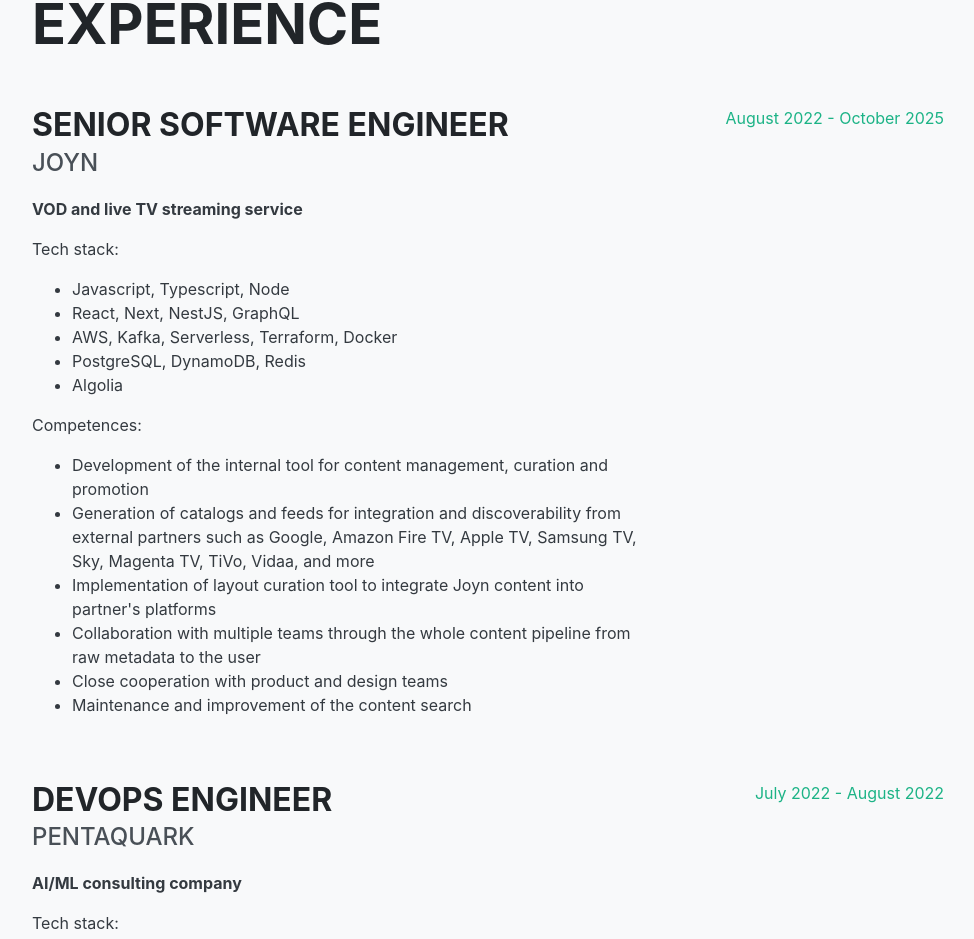
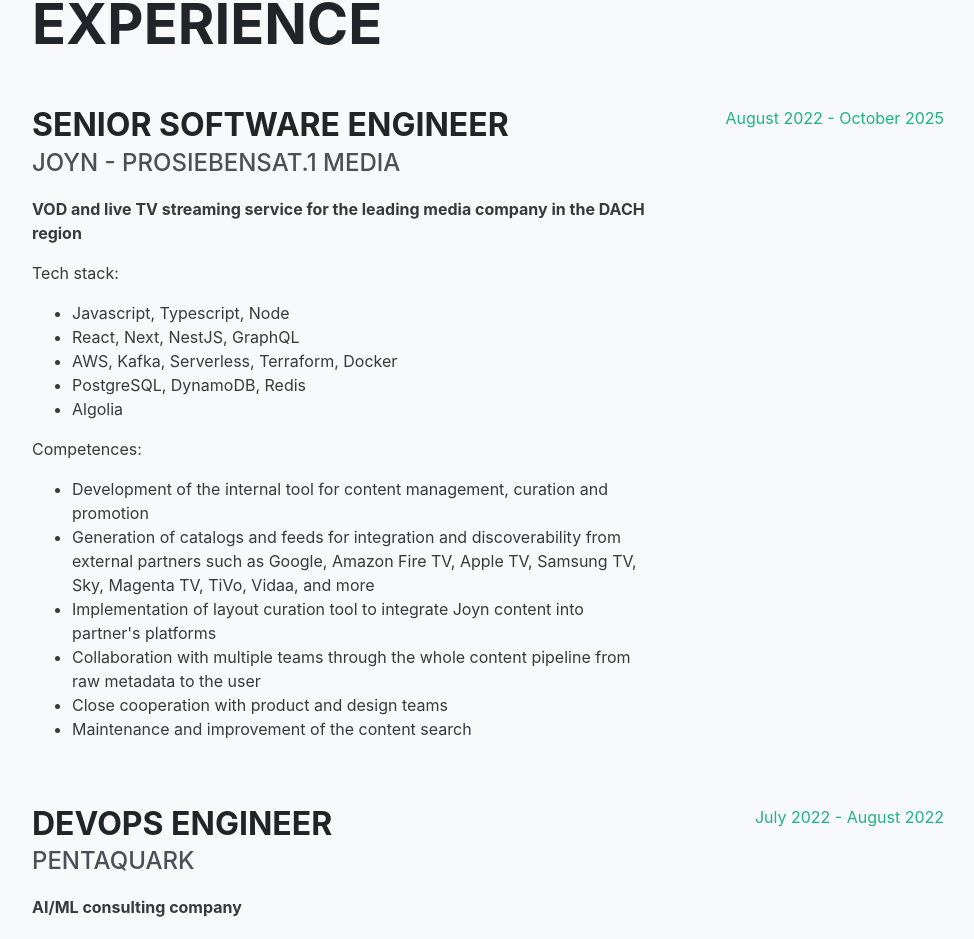
Before and after one commit to jheroje/resume, a React (Vite) app: page / in a window 1280 px wide. Shown: the part 858-1797 px from the top of the page, without its empty margins (288-1262 px from the left). Built offline with nearby package versions, Linux system fonts and the light colour scheme; a web font is replaced by a local one.

Commit message:
fix scroll and experience

```diff
--- a/src/assets/sass/_global.scss
+++ b/src/assets/sass/_global.scss
@@ -3,10 +3,14 @@
 
 // Global styling for this template
 
+html {
+  overscroll-behavior-y: none;
+  overflow-y: auto;
+}
+
 body {
   @include body-font;
   padding-top: 54px;
-
   color: $gray-800;
   transition: color 0.3s ease;
 }
--- a/src/components/Main.tsx
+++ b/src/components/Main.tsx
@@ -46,11 +46,14 @@ const Main = () => {
       <ResumeSection id="experience" title="Experience">
         <ResumeItem
           title="Senior Software Engineer"
-          where="Joyn"
+          where="Joyn - ProSiebenSat.1 Media"
           when="August 2022 - October 2025"
         >
           <p>
-            <strong>VOD and live TV streaming service</strong>
+            <strong>
+              VOD and live TV streaming service for the leading media company in
+              the DACH region
+            </strong>
           </p>
 
           <p>Tech stack:</p>
```
